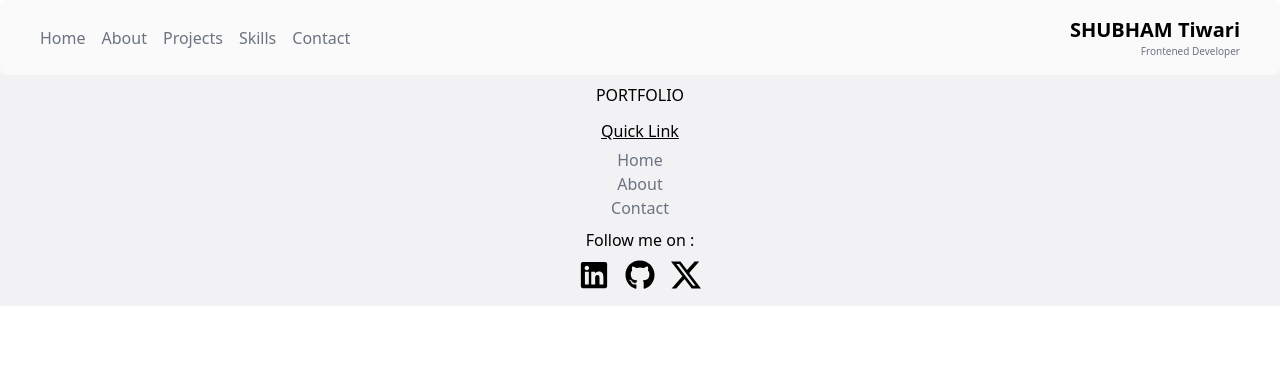
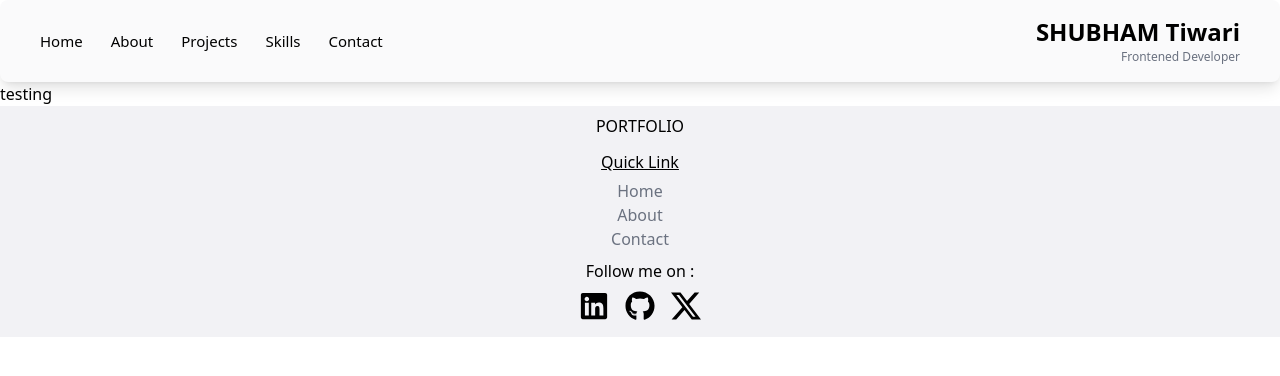
Before and after one commit to ShubhamTiwari29/portfolio, a React (Vite) app: page /project/item/1 in a window 1280 px wide. Shown: the top 376 px of the page. Built offline with nearby package versions, Linux system fonts and the light colour scheme; what tailwindcss-animated would draw is missing.

Commit message:
responsive

```diff
--- a/src/App.jsx
+++ b/src/App.jsx
@@ -7,6 +7,7 @@ import Contact from './pages/Contact';
 import Footer from './components/Footer';
 import Project from './pages/Project';
 import Skills from './pages/Skills';
+import ProjectDetails from './pages/ProjectDetails';
 
 const App = () => {
   return (
@@ -15,7 +16,9 @@ const App = () => {
       <Routes>
         <Route path="/" element={<Home />} />
         <Route path="/about" element={<About />} />
-        <Route path="project" element={<Project />} />
+        <Route path="/project" element={<Project />} />
+        <Route path="/project/item/:id" element={<ProjectDetails />} />
+
         <Route path="/skills" element={<Skills />} />
         <Route path="/contact" element={<Contact />} />
       </Routes>
--- a/src/components/Footer.jsx
+++ b/src/components/Footer.jsx
@@ -10,7 +10,6 @@ const Footer = () => {
                 <div className='container mx-auto flex flex-col items-center py-2 ' >
                     <div className='text-black font-medium '>PORTFOLIO</div>
                     <div>
-
                         <ul className='flex flex-col items-center py-2'>
                             <h1 className='underline py-1'>Quick Link</h1>
                             <hr />
--- a/src/components/Header.jsx
+++ b/src/components/Header.jsx
@@ -13,9 +13,9 @@ const Header = () => {
 
                 {isDesktop ? <List /> : <Menu />}
                 <div>
-                    <Link to="/" className="font-bold text-xl">SHUBHAM Tiwari</Link>
+                    <Link to="/" className="font-bold xl:text-2xl">SHUBHAM Tiwari</Link>
 
-                    <p className=' text-gray-500 text-[10px] text-right'>Frontened Developer</p>
+                    <p className=' text-gray-500 text-[10px] xl:text-[12px]  text-right'>Frontened Developer</p>
                 </div>
             </nav>
         </header>
--- a/src/components/Item.jsx
+++ b/src/components/Item.jsx
@@ -1,5 +1,5 @@
 import React from 'react'
-
+import { Link } from 'react-router-dom';
 function Item(props) {
 
     const click_handle = () => {
@@ -11,6 +11,7 @@ function Item(props) {
 
 
         <div >
+            <Link to={`item/${props.id}`}>
                 <div className=' m-2 my-3 bg-slate-200 rounded-lg max-h-[600px] md:h-[510px]'>
                     <img className='w-full h-auto p-1' src={props.image} alt="" />
                     <div className='text-black p-2 animate-fade-right animate-once animate-duration-[1500ms] animate-delay-900 animate-ease-in-out'>
@@ -22,6 +23,7 @@ function Item(props) {
 
                     </div>
                 </div>
+            </Link>
         </div >
     )
 }
--- a/src/components/List.jsx
+++ b/src/components/List.jsx
@@ -6,12 +6,14 @@ function List() {
         <div>
 
 
-            <div className='md:container'>
-                <Link to="/" className="mr-4 text-gray-500 hover:text-white">Home</Link>
-                <Link to="/about" className="mr-4 text-gray-500 hover:text-white">About</Link>
-                <Link to="/project  " className="mr-4 text-gray-500 hover:text-white">Projects</Link>
-                <Link to="/skills  " className="mr-4 text-gray-500 hover:text-white">Skills</Link>
-                <Link to="/contact  " className="mr-4 text-gray-500 hover:text-white">Contact</Link>
+            <div className='md:container xl:text-[15px]'>
+                <Link to="/" className="mr-7 text-black hover:text-gray-500 ">Home</Link>
+                <Link to="/about" className="mr-7 text-black hover:text-gray-500 ">About</Link>
+
+                <Link to="/project  " className="mr-7 text-black hover:text-gray-500 ">Projects</Link>
+
+                <Link to="/skills  " className="mr-7 text-black hover:text-gray-500 ">Skills</Link>
+                <Link to="/contact  " className="mr-7 text-black hover:text-gray-500 ">Contact</Link>
             </div>
 
         </div>
--- /dev/null
+++ b/src/pages/ProjectDetails.jsx
@@ -0,0 +1,17 @@
+import React from 'react'
+import { useParams } from 'react-router-dom'
+import data from '../assets/Project'
+
+const ProjectDetails = () => {
+
+    const { id } = useParams();
+    const item = data.find((item) => { item.id == Number(id) });
+    console.log(item);
+    return (
+        <div>
+            <h1>testing</h1>
+        </div>
+    )
+}
+
+export default ProjectDetails
```
Lines whose indentation alone changed are shown as unchanged.
